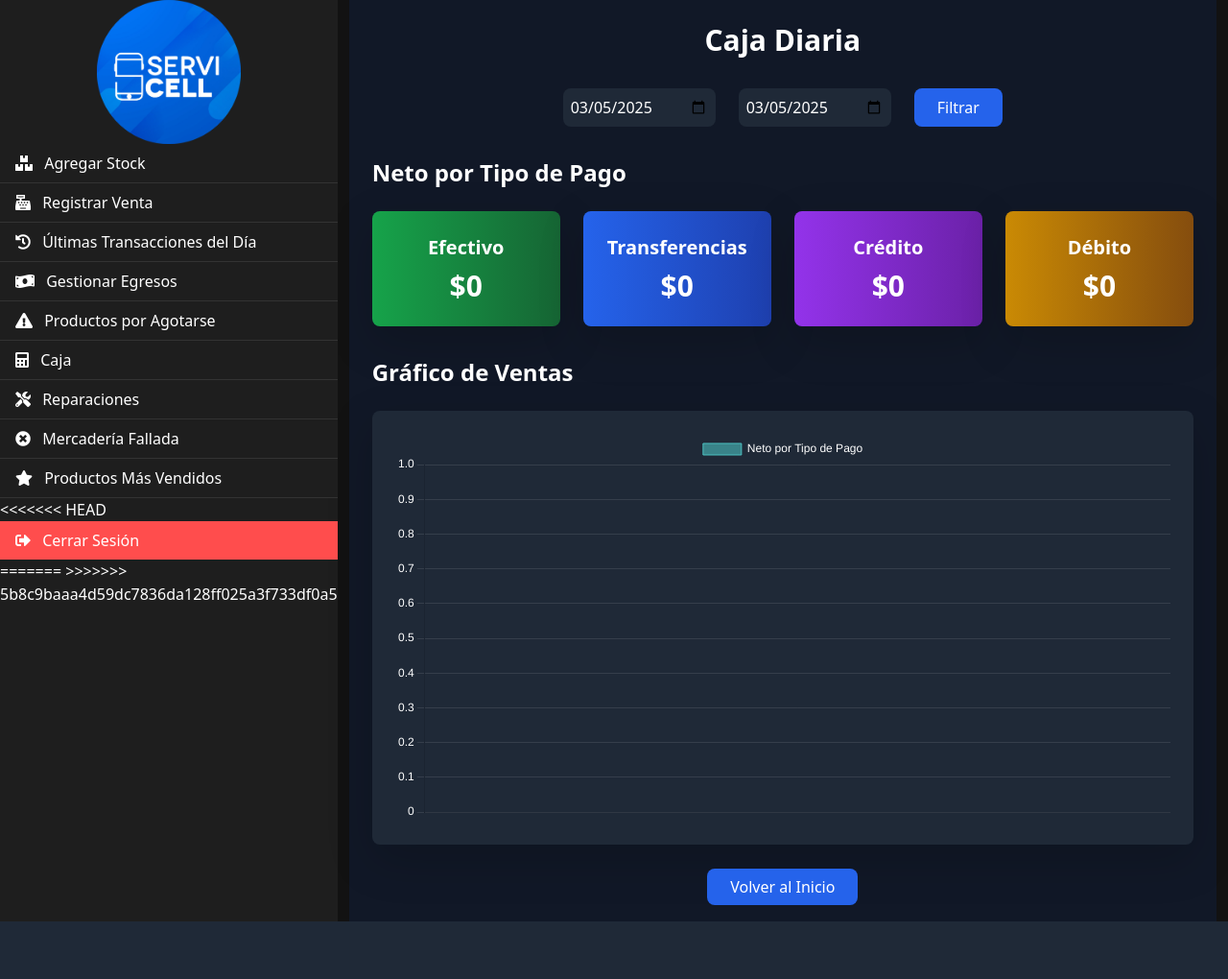
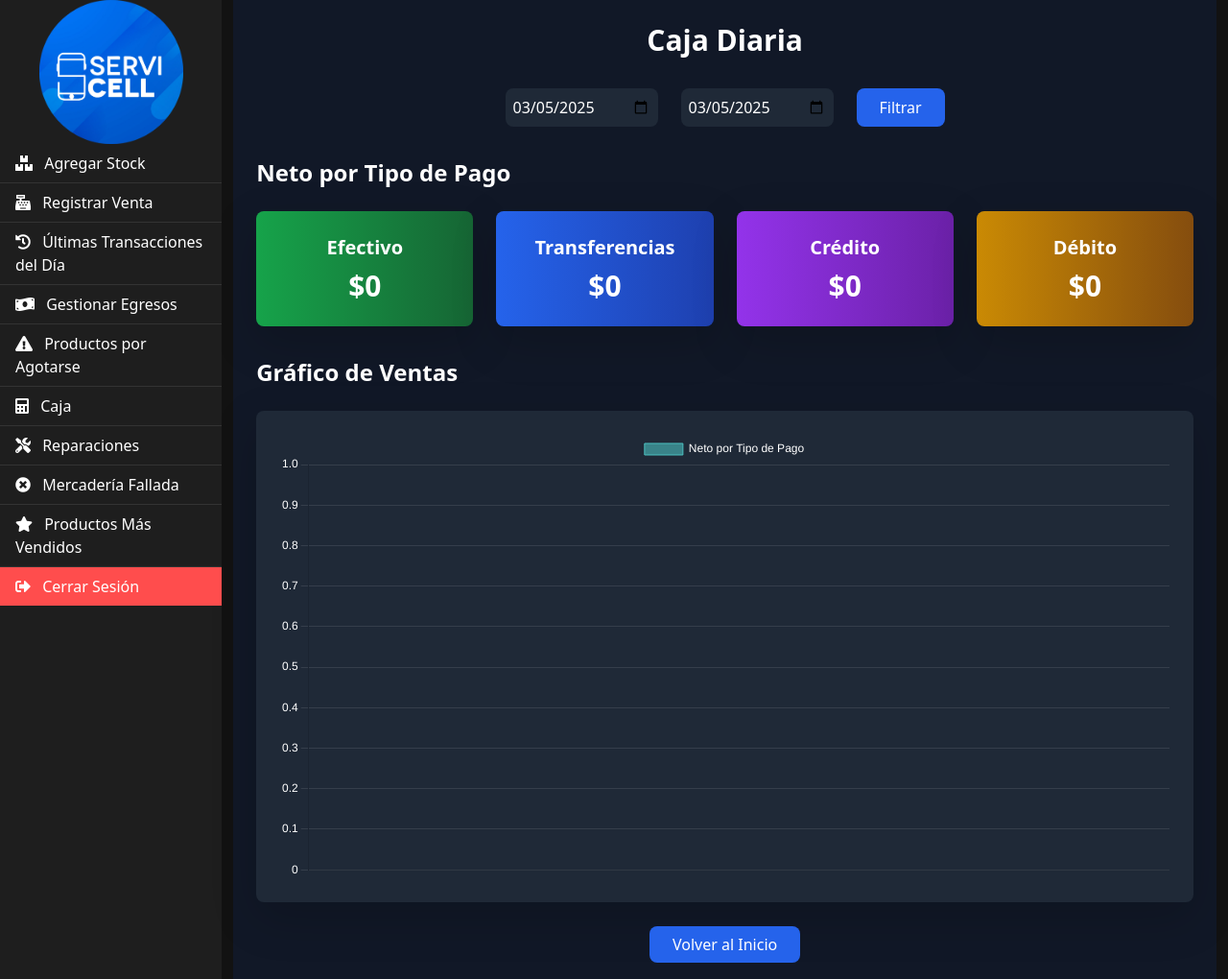
Before and after one commit to NahunMenem/Servicell, a Flask app: page /caja in a window 1280 px wide. Shown: the whole page at 96% size. Before the commit the page ends 960 px from the top, so only its background shows below. Run offline with Flask 3, Linux system fonts and the light colour scheme; data comes from the database, SQL or seed files in the repository; some libraries are stand-ins or nearby versions.

Commit message:
Update base.html

```diff
--- a/templates/base.html
+++ b/templates/base.html
@@ -140,12 +140,10 @@
                 <a href="{{ url_for('productos_mas_vendidos') }}" class="list-group-item list-group-item-action">
                     <i class="fas fa-star me-2"></i> Productos Más Vendidos
                 </a>
-<<<<<<< HEAD
                 <a href="{{ url_for('logout') }}" class="list-group-item list-group-item-action list-group-item-logout">
                     <i class="fas fa-sign-out-alt me-2"></i> Cerrar Sesión
                 </a>
-=======
->>>>>>> 5b8c9baaa4d59dc7836da128ff025a3f733df0a5
+
 
             </div>
         </div>
```
